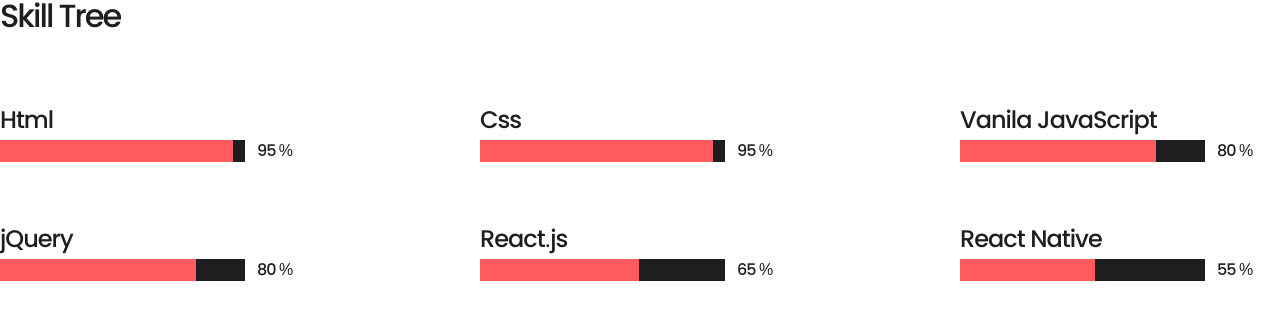
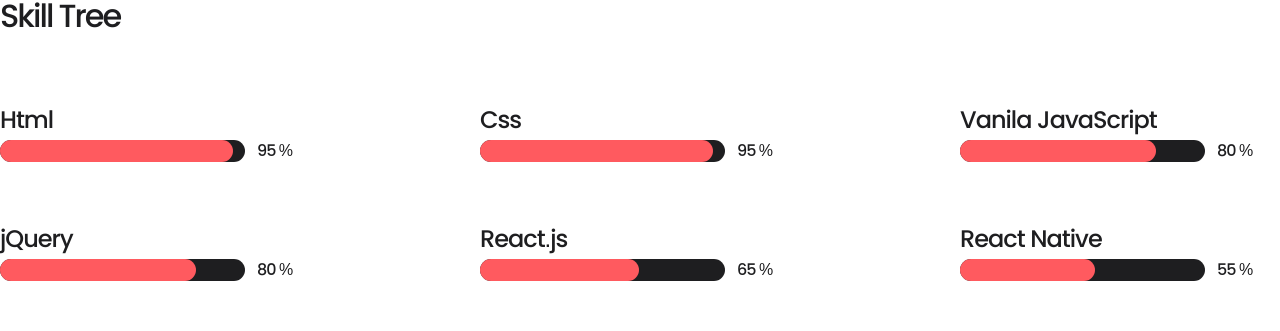
Before and after one commit to yuella1219/portfolio_ysy, a React (Create React App) app: page / in a window 1280 px wide. Shown: the part 1765-2096 px from the top of the page. Built offline with nearby package versions, Linux system fonts and the light colour scheme; the HTML template or start-up script is replaced by a standard one.

Commit message:
그래프 스타일 수정 / 애니메이션 속도 수정

```diff
--- a/src/components/project/section-project.tsx
+++ b/src/components/project/section-project.tsx
@@ -29,7 +29,7 @@
 
     // npm run deploy 배포
     useEffect(() => {
-        AOS.init({ duration: 1500 });
+        AOS.init({ duration: 500 });
       }, []);
 
     return(
--- a/src/components/skill/comp-graph.tsx
+++ b/src/components/skill/comp-graph.tsx
@@ -18,6 +18,7 @@
     height:100%;
     background:#FF5A5F;
     transition:width 3s;
+    border-radius:inherit
 `
 
 export const CompGraph = ({skill, per, animate} : Props) =>{
--- a/src/css/App.css
+++ b/src/css/App.css
@@ -98,7 +98,7 @@
 .section-skill > .wrap{display:grid;grid-template-columns : repeat(3, 1fr);gap:58px 0}
 .section-skill .txt-skillNm{font-size:24px;font-weight:var(--medium);letter-spacing:-1px;line-height:1.5}
 .section-skill .comp-graph .cover{display:flex;align-items:center;justify-content:flex-start}
-.section-skill .comp-graph .graph-bg{width:245px;height:22px;background:var(--black);margin-right:12px}
+.section-skill .comp-graph .graph-bg{width:245px;height:22px;background:var(--black);margin-right:12px;border-radius:50px}
 .section-skill .txt-per{font-size:16px;font-weight:var(--medium);letter-spacing:-1px}
 
 /* section-project */
```
